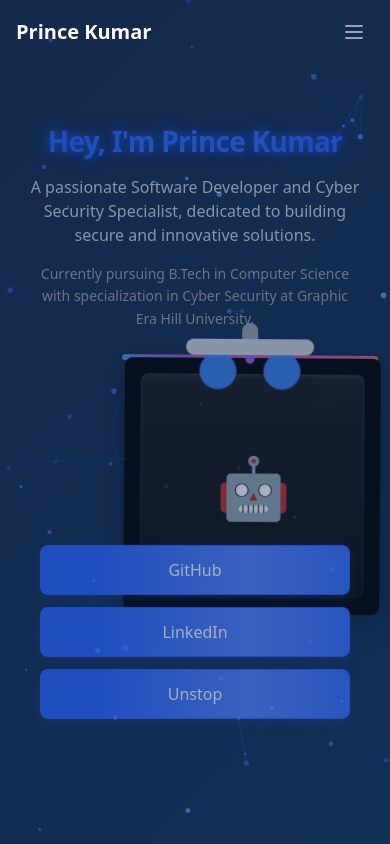
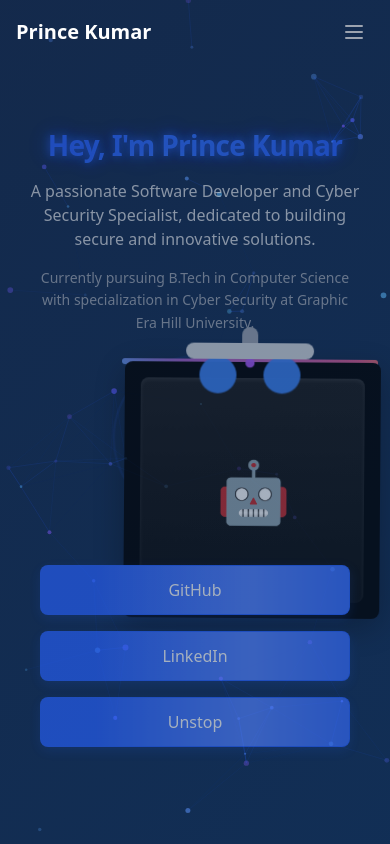
Before and after one commit to Presktok/my-portfolio, a Next.js app: page / in a window 390 px wide. Shown: the top 844 px of the page. Built offline with nearby package versions, Linux system fonts and the light colour scheme.

Commit message:
Fix mobile robot overlap and header covering content issues

```diff
--- a/src/app/globals.css
+++ b/src/app/globals.css
@@ -635,9 +635,9 @@ html {
 
   /* Improve robot size for mobile */
   .mobile-robot {
-    width: 150px;
-    height: 150px;
-    margin: 1rem auto;
+    width: 120px;
+    height: 120px;
+    margin: 1.5rem auto;
   }
 
   /* Better mobile spacing */
@@ -666,15 +666,29 @@ html {
 
   /* Better mobile hero spacing */
   .mobile-hero {
-    padding: 2rem 1rem;
+    padding: 3rem 1rem 2rem 1rem;
     min-height: 100vh;
     display: flex;
     align-items: center;
   }
+
+  /* Ensure content doesn't get hidden behind header */
+  .mobile-hero > div {
+    margin-top: 2rem;
+  }
+}
+
+/* Add scroll padding to prevent header overlap */
+html {
+  scroll-padding-top: 80px;
 }
 
 /* Very small screens */
 @media (max-width: 480px) {
+  html {
+    scroll-padding-top: 70px;
+  }
+
   .gradient-text {
     font-size: 1.75rem;
   }
--- a/src/app/page.tsx
+++ b/src/app/page.tsx
@@ -88,11 +88,11 @@ export default function Home() {
                   </div>
 
                   {/* Big Robot */}
-                  <div className="mobile-robot mx-auto floating-element pulse-ring my-6 sm:my-8">
+                  <div className="mobile-robot mx-auto floating-element pulse-ring my-8 sm:my-12">
                     <BigRobot />
                   </div>
 
-                  <div className="pt-2 flex flex-col sm:flex-row gap-3 sm:gap-4 justify-center items-center px-4">
+                  <div className="pt-6 flex flex-col sm:flex-row gap-4 sm:gap-4 justify-center items-center px-4">
               <a
                 href="https://github.com/Presktok"
                 className="trading-button magnetic-button shimmer inline-block text-base sm:text-lg px-6 sm:px-8 py-3 w-full sm:w-auto text-center"
--- a/src/components/Navbar.tsx
+++ b/src/components/Navbar.tsx
@@ -17,7 +17,7 @@ export default function Navbar() {
   }, [])
 
   return (
-    <nav className={`fixed w-full z-50 transition-all duration-300 ${
+    <nav className={`fixed w-full z-40 transition-all duration-300 ${
       isScrolled ? 'bg-[var(--nav-background)] shadow-lg backdrop-blur-sm' : 'bg-transparent'
     }`}>
       <div className="max-w-7xl mx-auto px-4 sm:px-6 lg:px-8">
```
Also changed, not shown: 1 other file (tests, documents, lock files or other folders).
